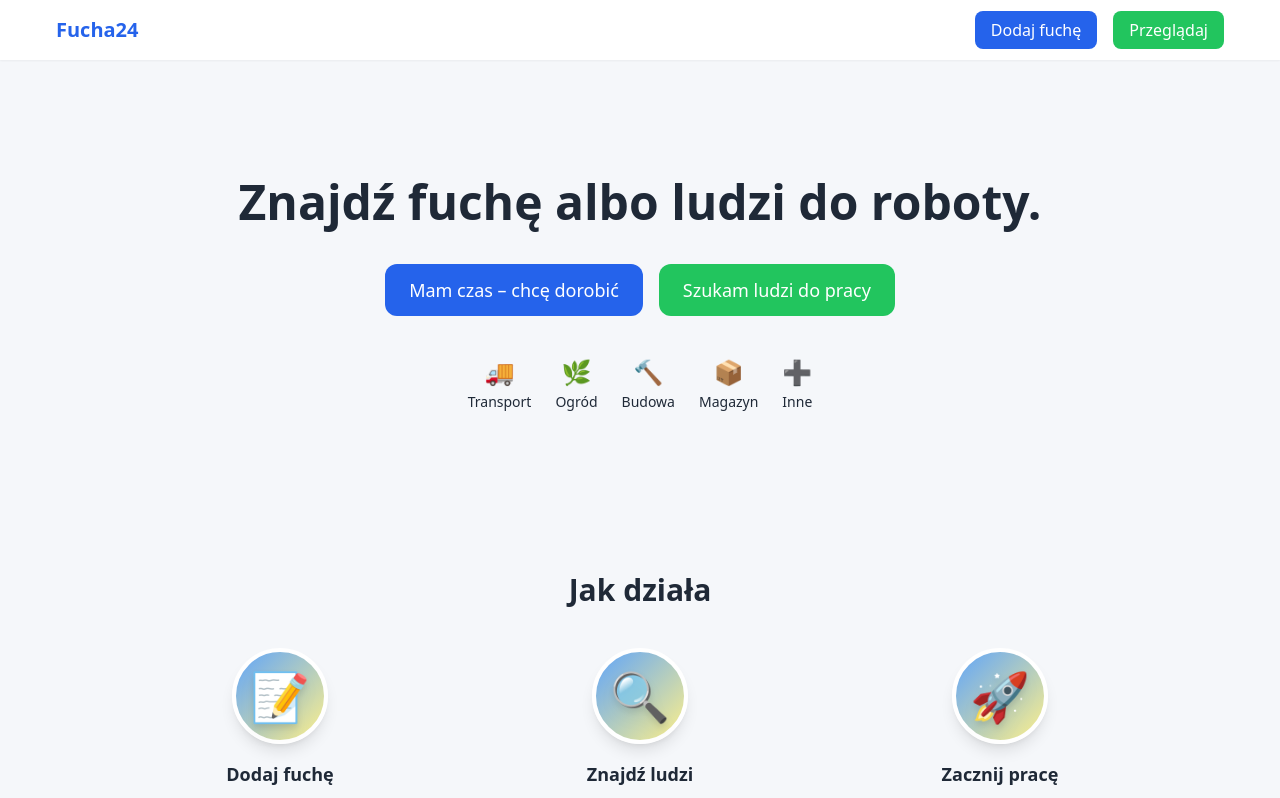
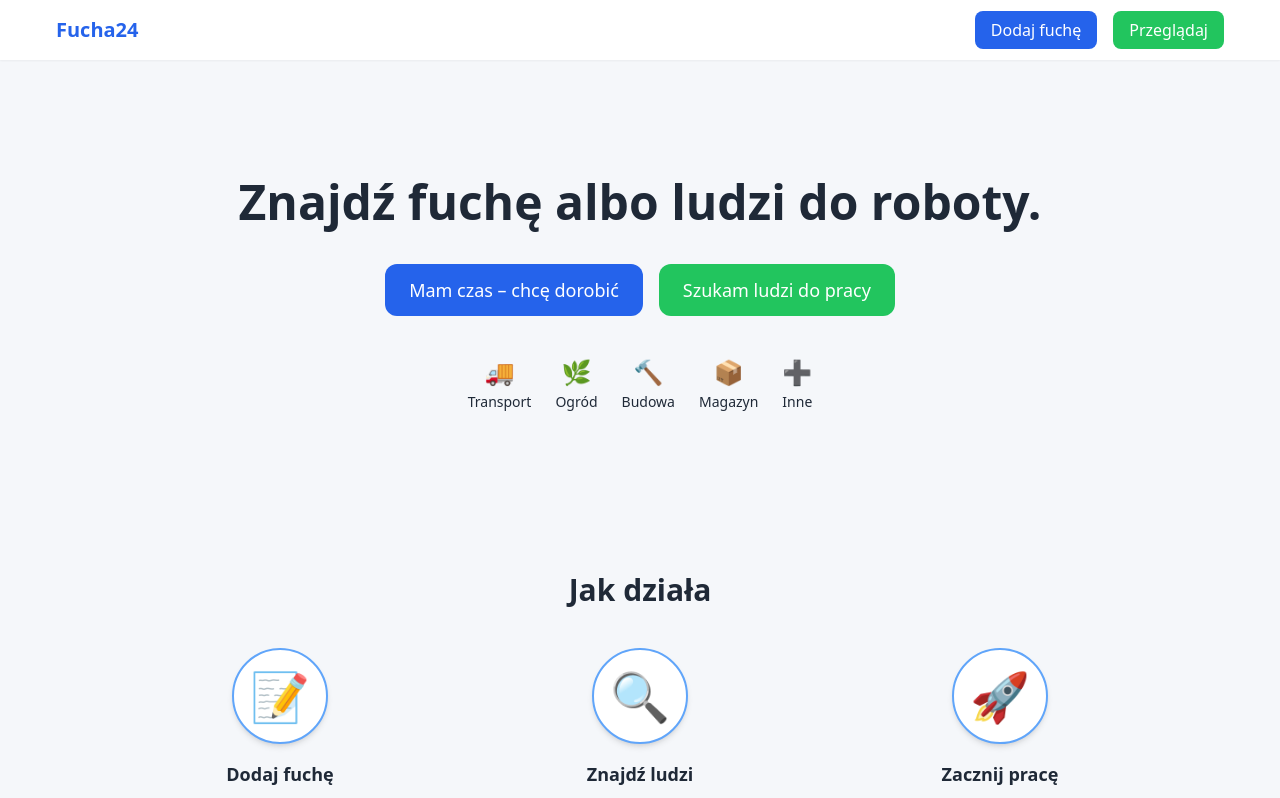
Before and after one commit to TruLab2025/fucha, a Next.js app: page / in a window 1280 px wide. Shown: the top 798 px of the page. Built offline with nearby package versions, Linux system fonts and the light colour scheme; no server answers.

Commit message:
fix: spójne tła ikon w sekcji Jak działa (białe, niebieska obwódka, cień, bez gradientu)

```diff
--- a/components/HowItWorks.tsx
+++ b/components/HowItWorks.tsx
@@ -29,8 +29,8 @@ export default function HowItWorks() {
       <div className="mt-10 flex flex-col md:flex-row justify-center items-start gap-10">
         {steps.map(step => (
           <div key={step.num} className="flex flex-col items-center max-w-xs text-center">
-            <div className="w-24 h-24 flex items-center justify-center rounded-full shadow-lg bg-gradient-to-br from-blue-400 via-green-300 to-yellow-200 border-4 border-white">
-              <span className="text-5xl drop-shadow-lg">{step.icon}</span>
+            <div className="w-24 h-24 flex items-center justify-center rounded-full shadow-md bg-white border-2 border-blue-400">
+              <span className="text-5xl">{step.icon}</span>
             </div>
             <h3 className="mt-4 font-semibold text-lg">{step.title}</h3>
             <p className="mt-2 text-sm text-gray-600">{step.desc}</p>
```
